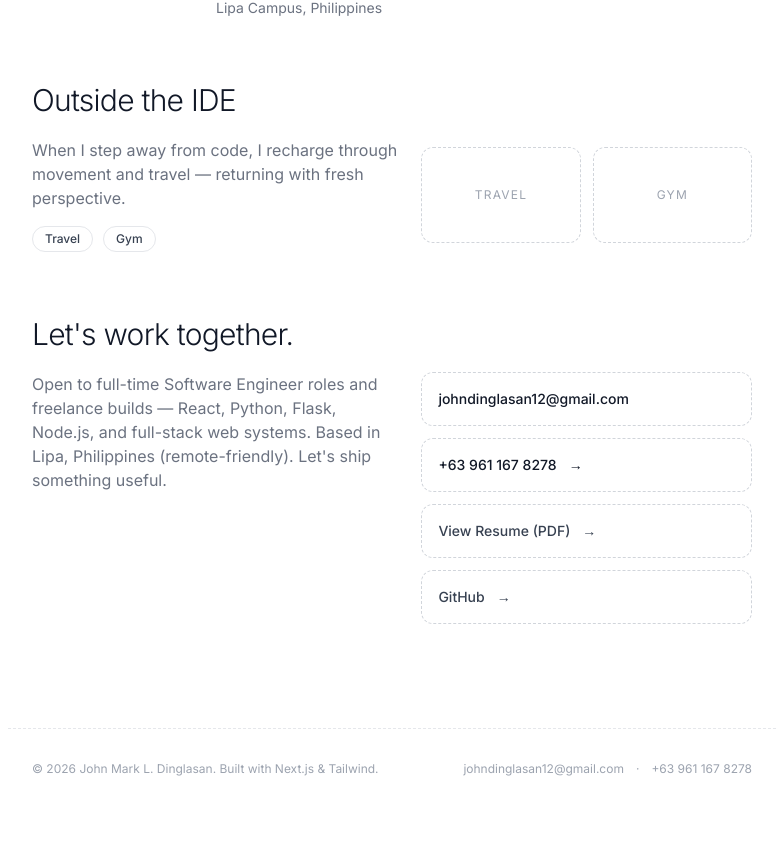
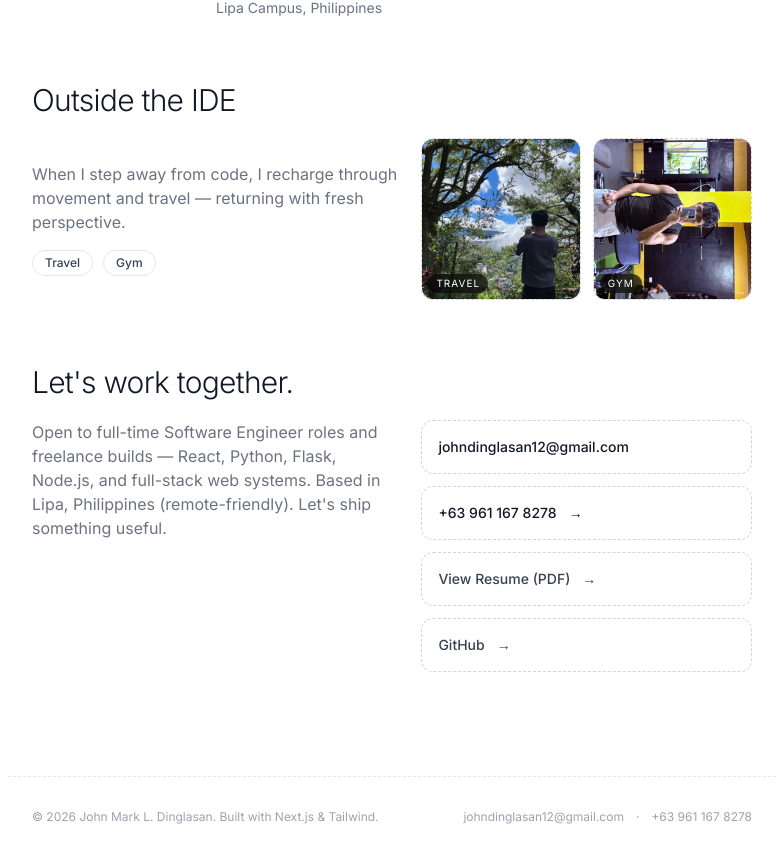
Before and after one commit to Jayem09/portfolio, a Next.js app: page / in a window 1280 px wide. Shown: the part 3251-4108 px from the top of the page, without its empty margins (248-1031 px from the left). Before the commit the page ends 4060 px from the top, so only its background shows below. Built offline with nearby package versions, Linux system fonts and the light colour scheme; no server answers.

Commit message:
feat: use real gym and travel photos in OutsideIDE

```diff
--- a/components/sections/OutsideIDE.tsx
+++ b/components/sections/OutsideIDE.tsx
@@ -16,11 +16,17 @@ export default function OutsideIDE() {
           </div>
         </div>
         <div className="grid grid-cols-2 gap-3">
-          {["Travel", "Gym"].map((label) => (
-            <div key={label} className="h-24 rounded-xl border border-dashed border-gray-300 dark:border-gray-700 dark:bg-ink bg-white grid place-items-center text-xs tracking-widest text-gray-400 dark:text-gray-500">
-              {label.toUpperCase()}
-            </div>
-          ))}
+          <div className="relative overflow-hidden rounded-xl border border-dashed border-gray-300 dark:border-gray-700 bg-white dark:bg-ink">
+            {/* eslint-disable-next-line @next/next/no-img-element */}
+            <img src="/travel.jpg" alt="Travel" className="h-36 w-full object-cover sm:h-40" />
+            <div className="absolute inset-0 pointer-events-none ring-0 border-0" />
+            <span className="absolute bottom-1.5 left-1.5 bg-black/60 text-white text-[10px] tracking-widest px-2 py-0.5 rounded-full backdrop-blur">TRAVEL</span>
+          </div>
+          <div className="relative overflow-hidden rounded-xl border border-dashed border-gray-300 dark:border-gray-700 bg-white dark:bg-ink">
+            {/* eslint-disable-next-line @next/next/no-img-element */}
+            <img src="/gym.JPG" alt="Gym" className="h-36 w-full object-cover sm:h-40 object-center" />
+            <span className="absolute bottom-1.5 left-1.5 bg-black/60 text-white text-[10px] tracking-widest px-2 py-0.5 rounded-full backdrop-blur">GYM</span>
+          </div>
         </div>
       </div>
     </section>
```
Also changed, not shown: public/gym.JPG (added), public/travel.jpg (added).
